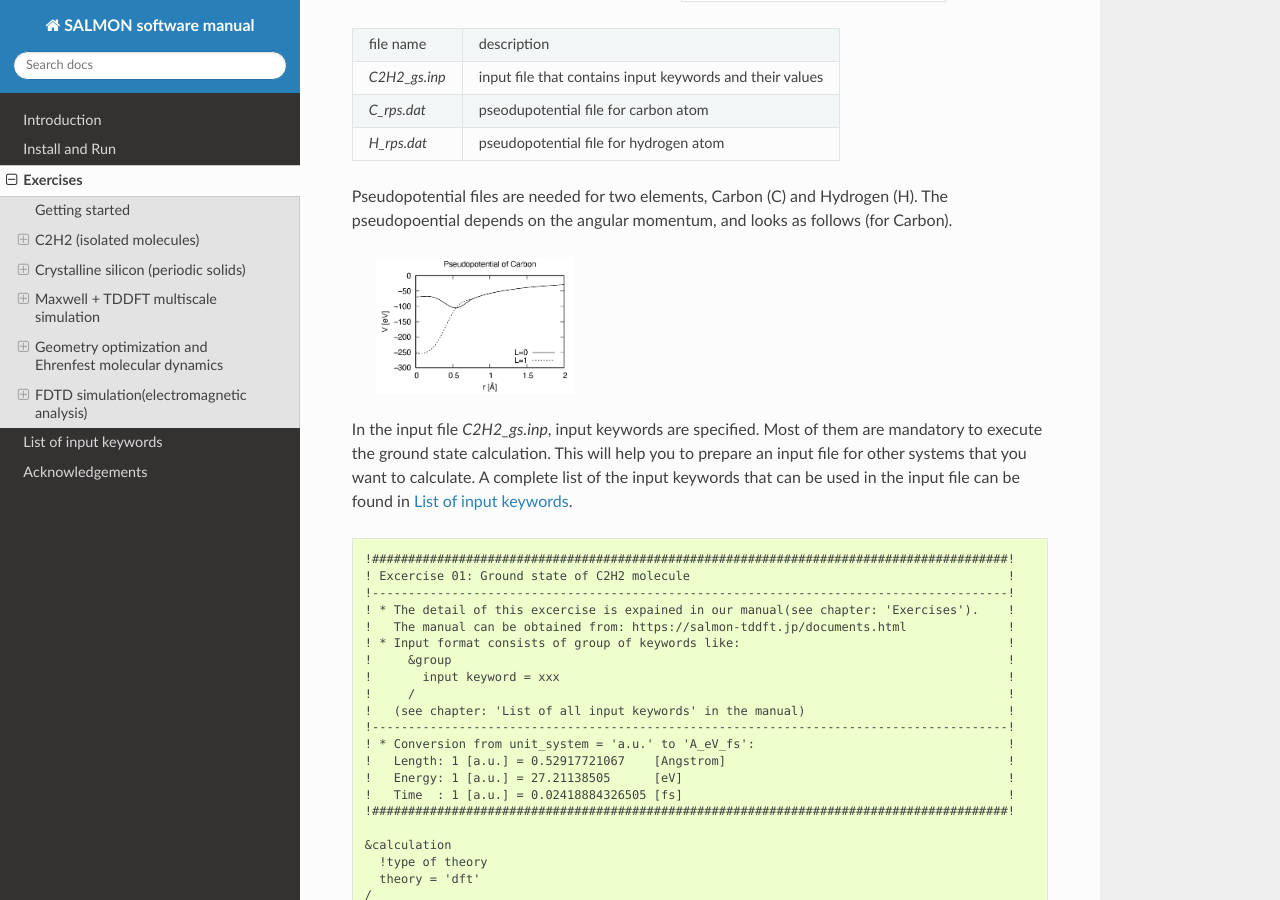
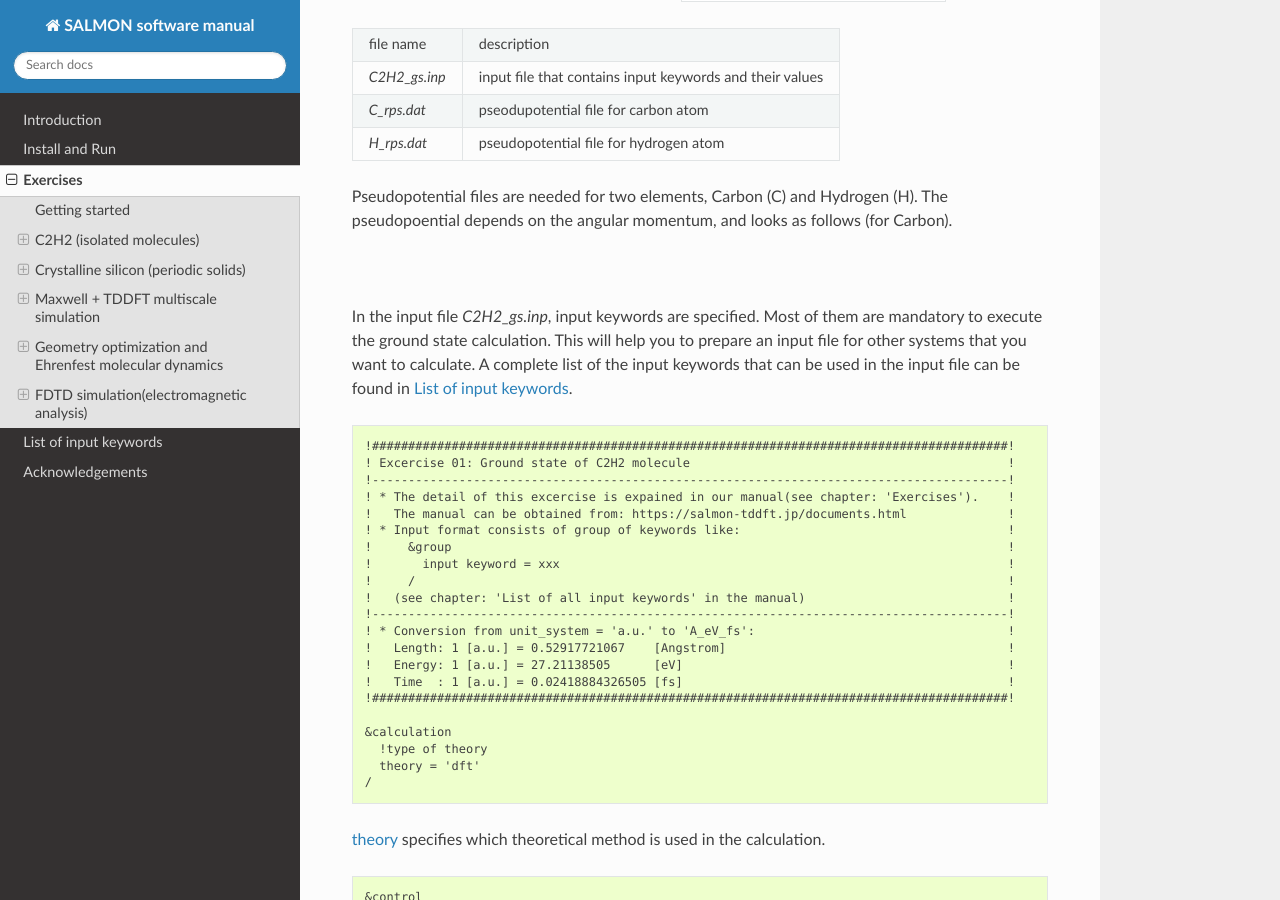
Before and after one commit to SALMON-TDDFT/SALMON-DOCS, a Sphinx documentation site: the page built from source/exercises.rst, in a window 1280 px wide and 900 px high, scrolled down 2127 px. Built offline with Sphinx 7.4.7 and the Read the Docs theme 2.0.0, drawn with Linux system fonts in a browser that asks for light colours; formulas are drawn with MathJax 3.

Commit message:
Update exercises.rst

```diff
--- a/source/exercises.rst
+++ b/source/exercises.rst
@@ -130,7 +130,7 @@ Pseudopotential files are needed for two elements, Carbon (C) and Hydrogen (H).
 The pseudopoential depends on the angular momentum, and looks as follows (for Carbon).
 
   .. image:: images/C_rps_pot.png
-     :scale: 20%
+     :scale: 0%
 
 
 In the input file *C2H2_gs.inp*, input keywords are specified.
```
